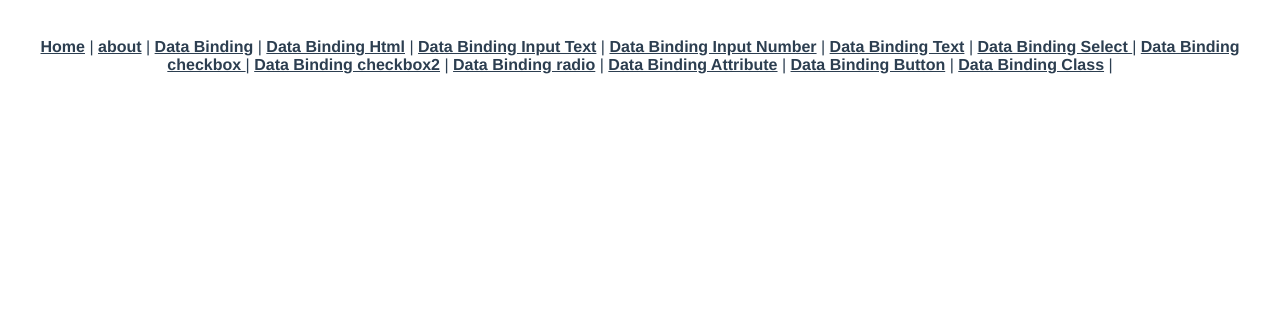
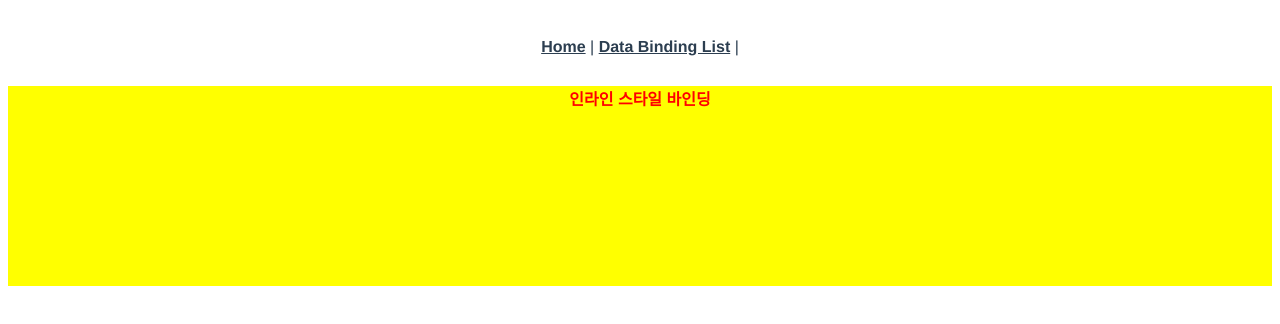
Before and after one commit to Jason-web1988/vue-project, a Vue app: page /databindingstyle2 in a window 1280 px wide. Shown: the top 324 px of the page. Built offline with nearby package versions, Linux system fonts and the light colour scheme.

Commit message:
2022-11-30 저녁

```diff
--- a/src/App.vue
+++ b/src/App.vue
@@ -1,7 +1,7 @@
 <template>
   <nav>
     <router-link to="/">Home</router-link> |
-    <router-link to="/about">about</router-link> |
+    <!-- <router-link to="/about">about</router-link> |
     <router-link to="/databinding">Data Binding</router-link> |
     <router-link to="/databindinghtml">Data Binding Html</router-link> |
     <router-link to="/databindinginputtext">Data Binding Input Text</router-link> |
@@ -14,6 +14,9 @@
     <router-link to="/databindinattribute">Data Binding Attribute</router-link> |
     <router-link to="/databindingbutton">Data Binding Button</router-link> |
     <router-link to="/databindingclass">Data Binding Class</router-link> |
+    <router-link to="/databindingstyle">Data Binding Style</router-link> |
+    <router-link to="/databindingstyle2">Data Binding Style2</router-link> | -->
+    <router-link to="/databindinglist">Data Binding List</router-link> |
   </nav>
   <router-view/>
 </template>
--- a/src/router/index.js
+++ b/src/router/index.js
@@ -16,6 +16,9 @@ import DatabindingRadio from '../views/DatabindingRadio.vue'
 import DataBindingAttribute from '../views/DataBindingAttribute.vue'
 import DataBindingButton from '../views/DataBindingButton.vue'
 import DataBindingClass from '../views/DataBindingClass.vue'
+import DataBindingStyle from '../views/DataBindingStyle.vue'
+import DataBindingStyle2 from '../views/DataBindingStyle2.vue'
+import DataBindingList from '../views/DataBindingList.vue'
 
 const routes = [
   {
@@ -93,6 +96,21 @@ const routes = [
     path: '/databindingclass',
     name: DataBindingClass,
     component: DataBindingClass
+  },
+  {
+    path: '/databindingstyle',
+    name: DataBindingStyle,
+    component: DataBindingStyle
+  },
+  {
+    path: '/databindingstyle2',
+    name: DataBindingStyle2,
+    component: DataBindingStyle2
+  },
+  {
+    path: '/databindinglist',
+    name: DataBindingList,
+    component: DataBindingList
   }
 
 ]
--- a/src/views/DataBindingStyle.vue
+++ b/src/views/DataBindingStyle.vue
@@ -1,13 +1,15 @@
 <template>
-<div v-bind:style="[baseStyle, addStyle]">인라인 스타일 바인딩</div>
+<div v-bind:style="styleObject">인라인 스타일 바인딩</div>
 </template>
 <script>
 
 export default{
     data(){
         return{
-            baseStyle : 'background-color : yellow; width : 100%; height:200px',
-            addStyle : 'color : red; font-weight:bold;'
+            styleObject : {
+                color : 'red',
+                fontSize : '13px'
+            }
         };
     }
 }
--- /dev/null
+++ b/src/views/DataBindingStyle2.vue
@@ -0,0 +1,14 @@
+<template>
+    <div v-bind:style="[baseStyle, addStyle]">인라인 스타일 바인딩</div>
+    </template>
+    <script>
+
+    export default{
+        data(){
+            return{
+                baseStyle : 'background-color : yellow; width : 100%; height:200px',
+                addStyle : 'color : red; font-weight:bold;'
+            };
+        }
+    }
+    </script>
```
Also changed, not shown: src/views/DataBindingList.vue (+11 -37 lines).
